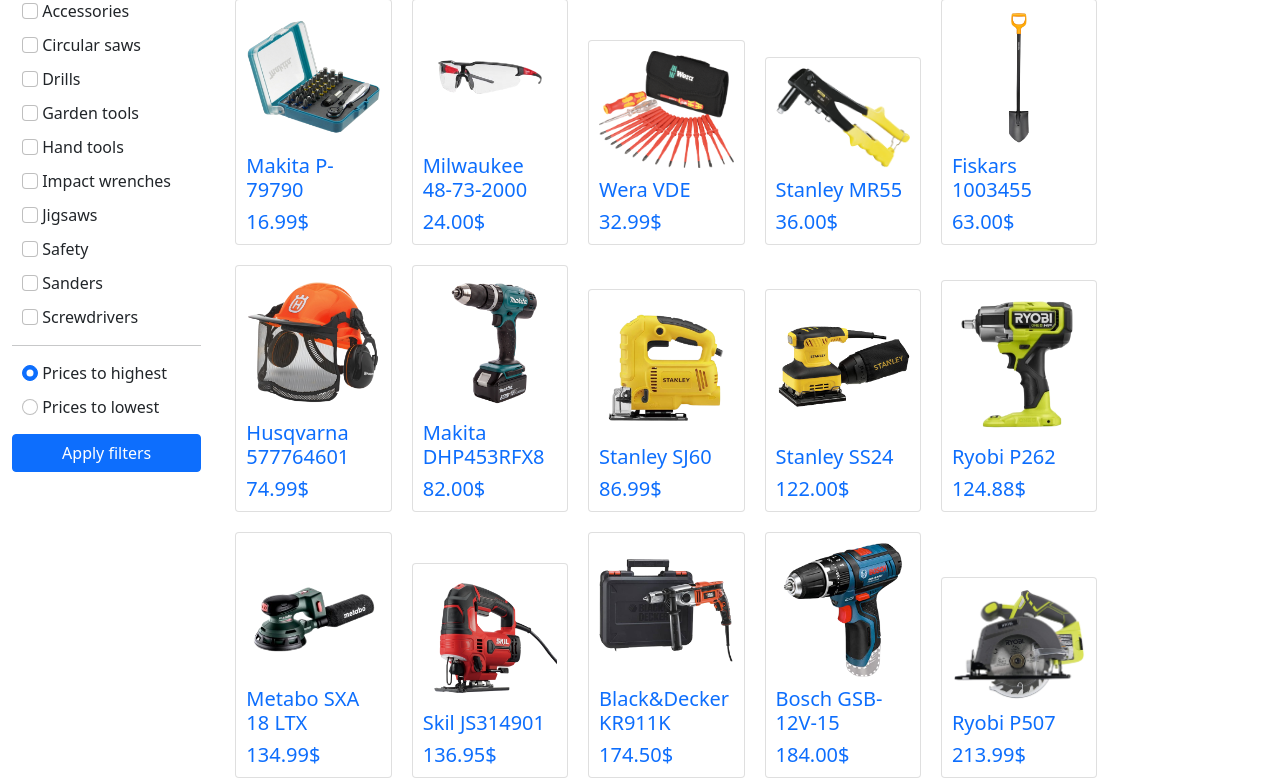
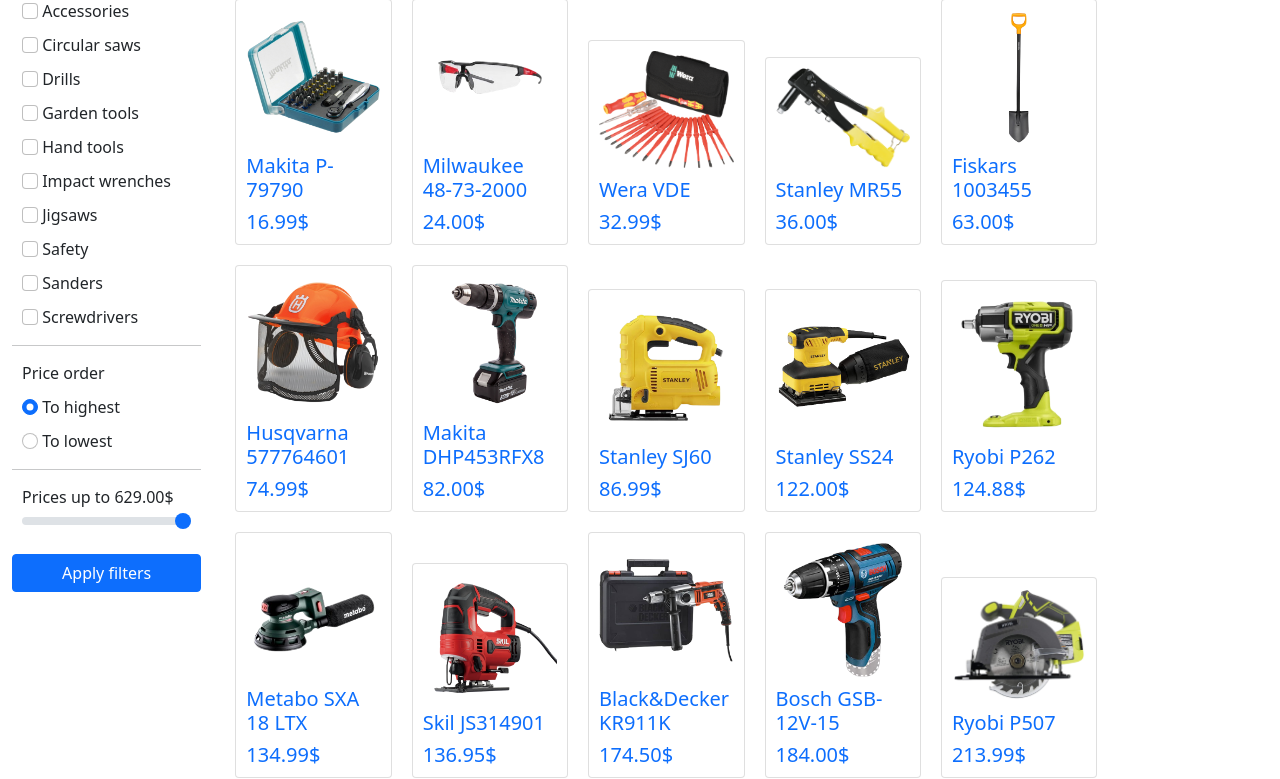
Before and after one commit to raivis-rasnacs/cs50_final_project, a Flask app: page /products in a window 1280 px wide. Shown: the part 81-860 px from the top of the page. Run offline with Flask 2, Linux system fonts and the light colour scheme; data comes from the database, SQL or seed files in the repository; both versions use the stored data as it was after the commit.

Commit message:
Added price range

```diff
--- a/static/css/styles.css
+++ b/static/css/styles.css
@@ -64,10 +64,14 @@ hr {
     #search-box input {
         padding-left: 0px !important;
     }
+
+    .nav > .nav-item:has(#price-range) {
+        width: 100%;
+    }
   }
 
 @media only screen and (min-width: 992px) {
-    .nav > .nav-item {
+    .nav > .nav-item.full-width {
         width: 100%;
     }
 }
--- a/templates/products.html
+++ b/templates/products.html
@@ -15,12 +15,13 @@
         </script>
     {% endif %}
     <script defer src="{{ url_for('static', filename='js/filtersFetch.js') }}"></script>
+
 {% endblock %}
 
 {% block secondary_content %}
     <ul class="nav">
         {% for category in categories %}
-            <li class="nav-item">
+            <li class="nav-item full-width">
                 <input type="checkbox" class="form-check-input category-item" name="{{ category[0] }}">
                 <label for="{{ category[0] }}" class="form-check-label">{{ category[0] }}</label>
             </li>
@@ -28,17 +29,35 @@
     </ul>
     <hr>
     <ul id="order-menu" class="nav" style="margin-top: 0px;">
-        <li class="nav-item">
+        <li class="nav-item full-width"><p style="margin-bottom: 0px;">Price order</p></li>
+        <li class="nav-item full-width">
             <input checked type="radio" class="form-check-input sorting" name="prices-order" id="asc">
-            <label for="asc" class="form-check-label">Prices to highest</label>
+            <label for="asc" class="form-check-label">To highest</label>
         </li>
-        <li class="nav-item">
+        <li class="nav-item full-width">
             <input type="radio" class="form-check-input sorting" name="prices-order" id="desc">
-            <label for="desc" class="form-check-label">Prices to lowest</label>
+            <label for="desc" class="form-check-label">To lowest</label>
+        </li>
+    </ul>
+    <hr>
+    <ul class="nav">
+        <li class="nav-item full-width">
+            <label id="price-filter-label" for="price-range" class="form-range-label">Prices up to $</label>
+            <input autocomplete="off" onchange="setActualPrice();" class="form-range full-width" type="range" name="price-limit" id="price-range" max={{highestPrice[0][0]}}>
         </li>
     </ul>
     <button class="btn btn-primary" onclick="filtersFetch()" style="margin-top: 15px; width: 100%;">Apply filters</button>
-{% endblock %}
+
+    <script defer type="text/javascript" >
+        var priceRange = document.getElementById("price-range");
+        priceRange.value = priceRange.max;
+
+        function setActualPrice() {
+            document.getElementById("price-filter-label").textContent = `Prices up to ${parseFloat(document.getElementById("price-range").value).toFixed(2)}$`;
+        }
+        setActualPrice();
+    </script>
+    {% endblock %}
 
 {% block content %}
     <div id="productsGrid" class="card-columns">
--- a/views/product_views.py
+++ b/views/product_views.py
@@ -25,5 +25,10 @@ def filter_products(search_param = ""):
             categories = res.fetchall()
         res = cur.execute("SELECT Name FROM Categories ORDER BY Name ASC;")
         categories = res.fetchall()
-        return render_template("products.html", categories=categories, search_param=search_param)
+
+        # Gets highest price for filter
+        res = cur.execute("SELECT MAX(Price) FROM Products;")
+        highestPrice = res.fetchall()
+
+        return render_template("products.html", categories=categories, search_param=search_param, highestPrice=highestPrice)
 filter_products.methods = ["POST", "GET"]
```
Also changed, not shown: data.db.
